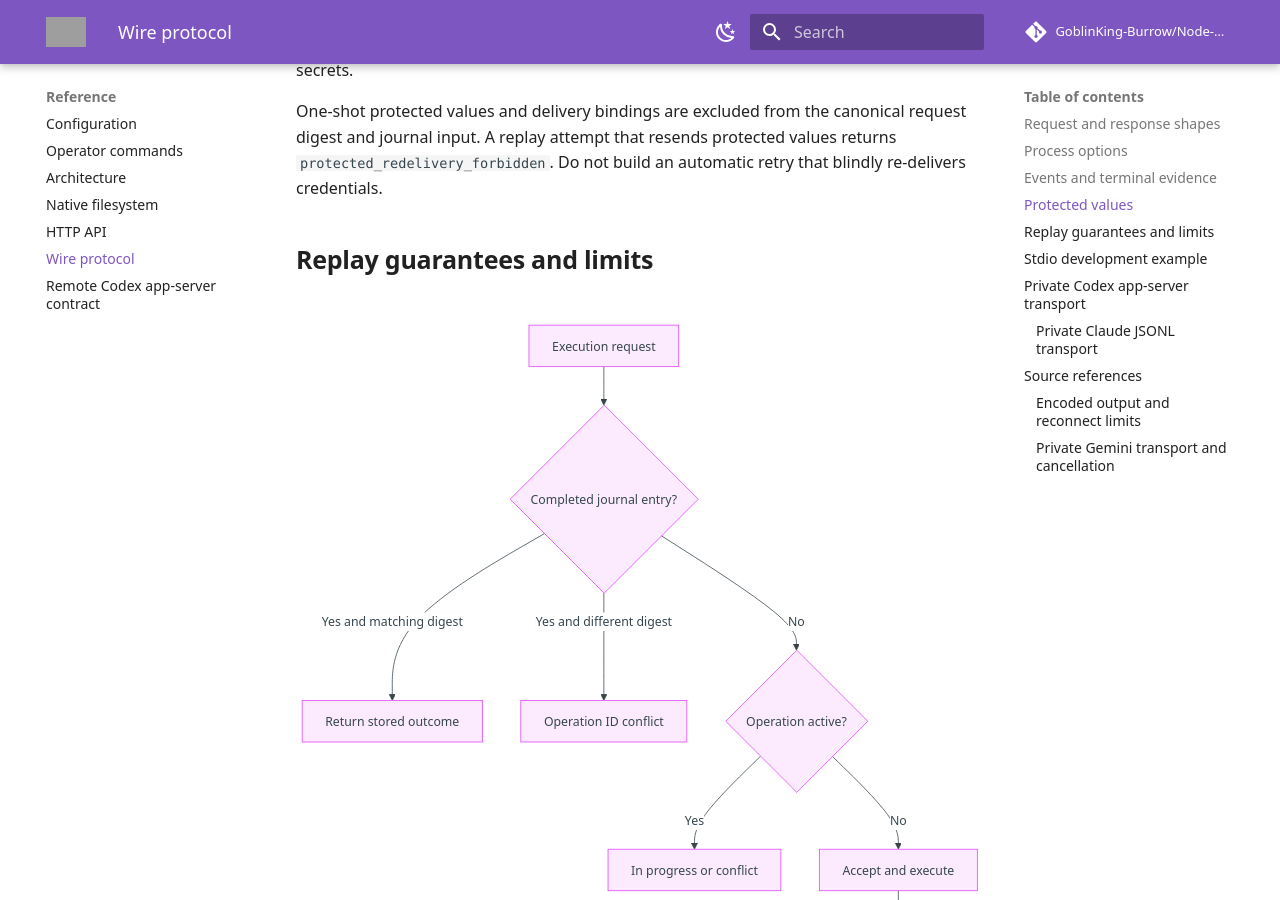
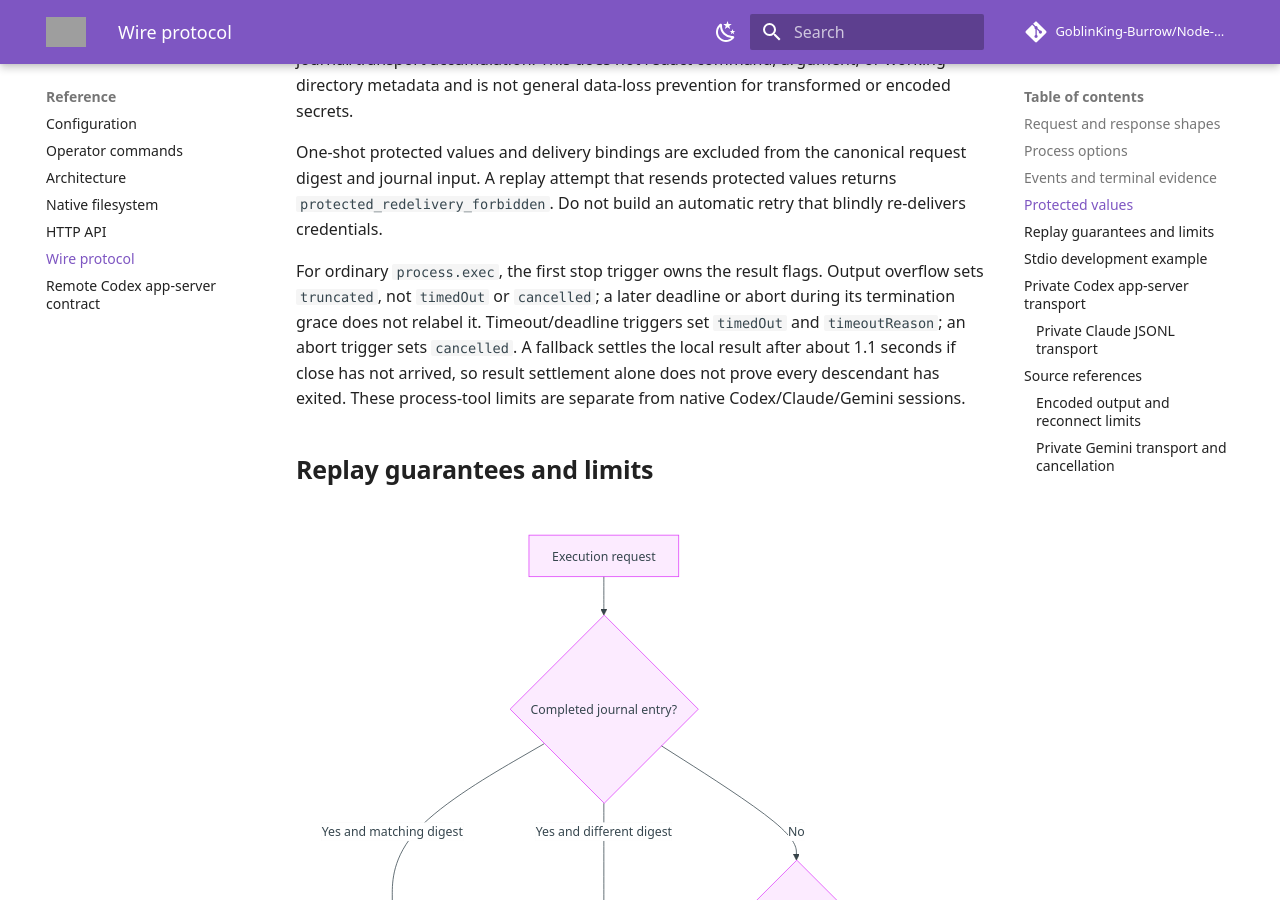
Before and after one commit to NightShaman/Node-Goblin, an MkDocs documentation site: the page built from docs/protocol.md, in a window 1280 px wide and 900 px high, scrolled down 4170 px. Built offline with MkDocs 1.6.1 and Material for MkDocs 9.7.7, drawn with Linux system fonts in a browser that asks for light colours; comment, search, counter and statistics services are not loaded; some of the changed text lies outside the part shown; grey boxes are pictures that could not be loaded.

Commit message:
docs: reconcile November 19 implementation changes [skip ci]

```diff
--- a/docs/protocol.md
+++ b/docs/protocol.md
@@ -56,7 +56,7 @@ or a shell command string. `command` uses `shell: true`; `executable` with an ar
 | `env` | String-coerced environment additions over the daemon environment |
 | `timeoutMs` | Positive integer; default 30,000 ms |
 | `deadlineMs` | Optional absolute deadline using the supplied clock |
-| `maxOutputBytes` | Positive integer; combined captured stdout/stderr cap, default 1 MiB; overflow truncates capture and sends SIGTERM to the process/group |
+| `maxOutputBytes` | Positive integer; combined captured stdout/stderr cap, default 1 MiB; overflow truncates capture and requests process/group termination, escalating from SIGTERM to SIGKILL after one second if still unsettled |
 | `operationId` | Explicit identifier; daemon can derive a hash when absent, but controller HTTP execution requires it |
 | `protectedBindingMetadata` | Safe binding metadata retained for digest/correlation |
 | `protectedValues` and `protectedDelivery` | Internal authenticated one-shot delivery; not ordinary persisted request data |
@@ -78,6 +78,8 @@ On POSIX, child processes start detached and termination targets the process gro
 Only process execution accepts protected values. The daemon checks valid environment names and nonempty string values and binds delivery to gateway ID, connection ID, request ID, and operation ID supplied by the authenticated transport. Protected environment values override ordinary environment entries. Literal matching values are redacted from stdout/stderr stream data and captured terminal stdout/stderr before journal/transport accumulation. This does not redact command, argument, or working-directory metadata and is not general data-loss prevention for transformed or encoded secrets.
 
 One-shot protected values and delivery bindings are excluded from the canonical request digest and journal input. A replay attempt that resends protected values returns `protected_redelivery_forbidden`. Do not build an automatic retry that blindly re-delivers credentials.
+
+For ordinary `process.exec`, the first stop trigger owns the result flags. Output overflow sets `truncated`, not `timedOut` or `cancelled`; a later deadline or abort during its termination grace does not relabel it. Timeout/deadline triggers set `timedOut` and `timeoutReason`; an abort trigger sets `cancelled`. A fallback settles the local result after about 1.1 seconds if close has not arrived, so result settlement alone does not prove every descendant has exited. These process-tool limits are separate from native Codex/Claude/Gemini sessions.
 
 ## Replay guarantees and limits
 
```
